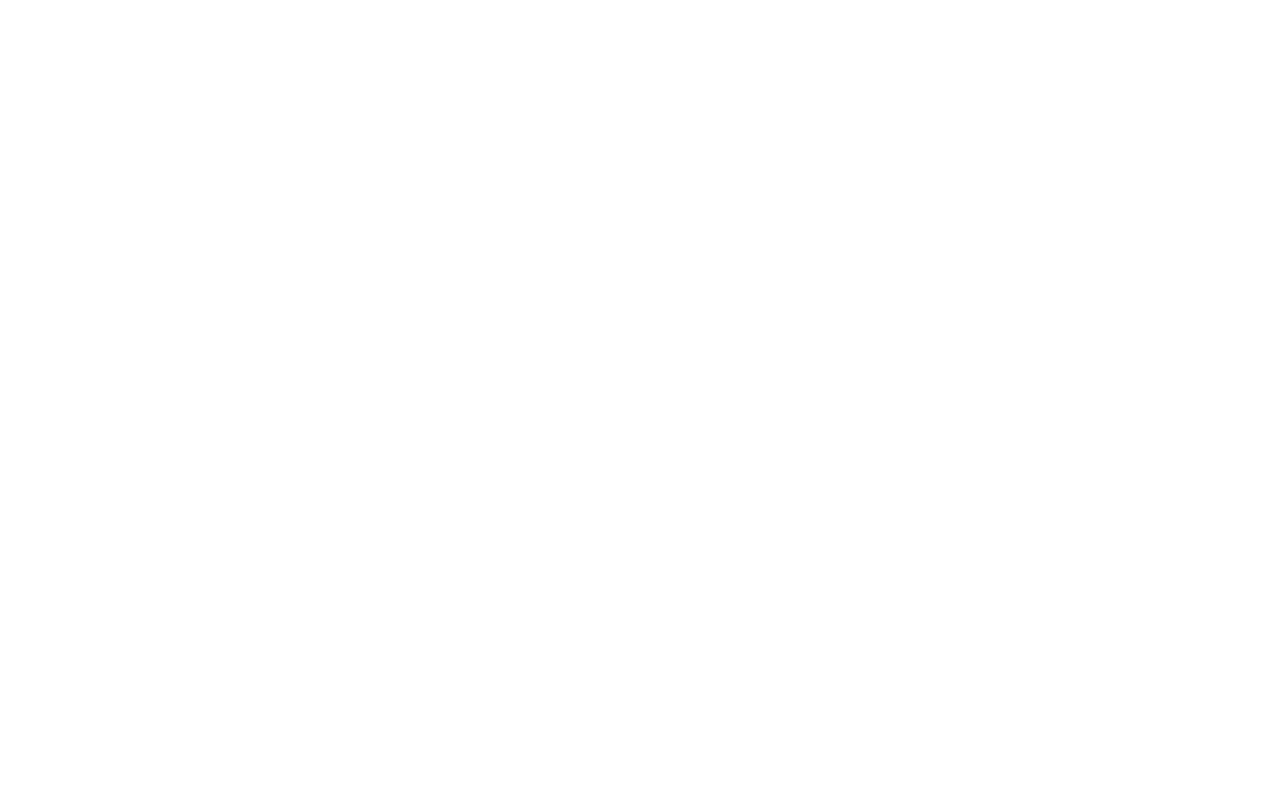
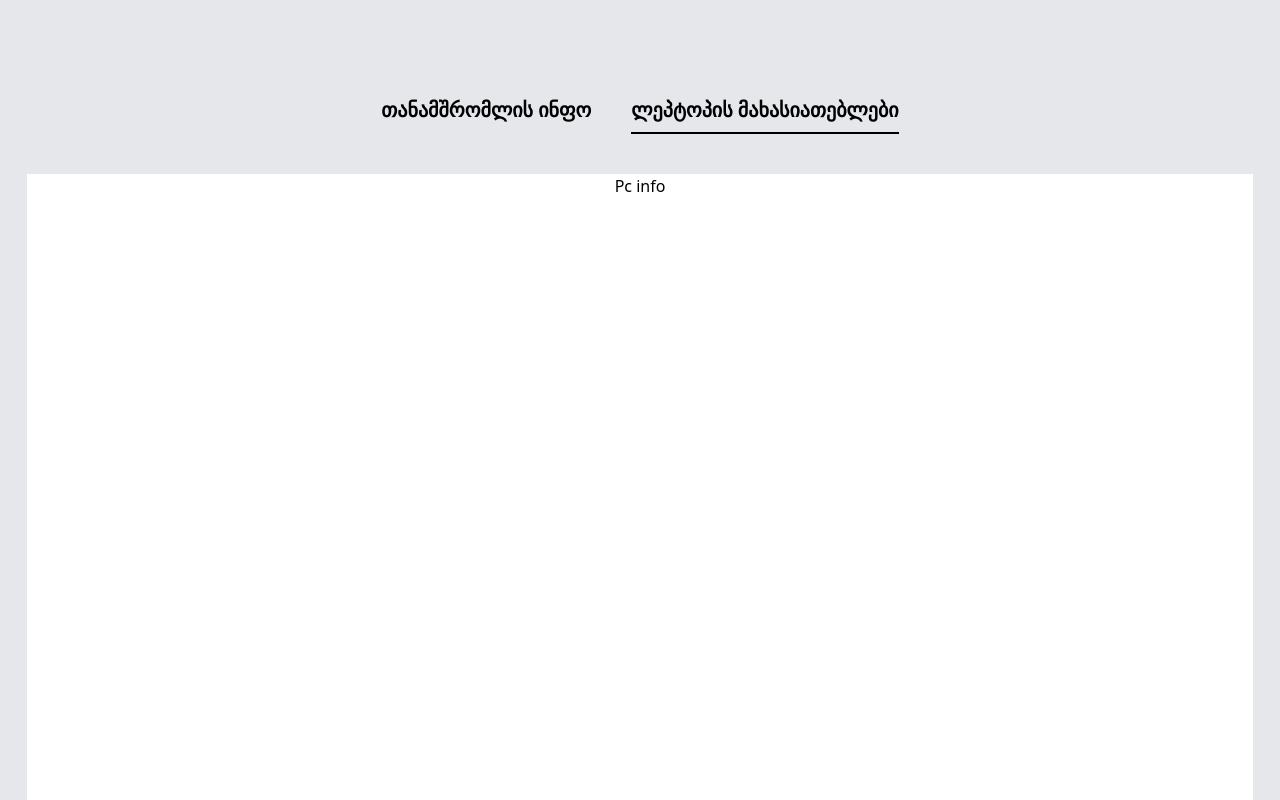
Before and after one commit to omarijalagania/pcfy, a Vue app: page /pc-info in a window 1280 px wide. Before the commit this address had no page. Shown: the top 800 px of the page. Built offline with nearby package versions, Linux system fonts and the light colour scheme.

Commit message:
feat: add nav

```diff
--- a/src/components/shared/TheLayout.vue
+++ b/src/components/shared/TheLayout.vue
@@ -1,5 +1,17 @@
+<script>
+import TheNav from "./TheNav.vue"
+export default {
+  components: {
+    TheNav,
+  },
+}
+</script>
+
 <template>
-  <div class="h-screen flex justify-center items-center bg-gray-200">
+  <div
+    class="min-h-screen flex flex-col justify-center items-center bg-gray-200"
+  >
+    <TheNav />
     <slot></slot>
   </div>
 </template>
--- /dev/null
+++ b/src/components/shared/TheNav.vue
@@ -0,0 +1,34 @@
+<script>
+export default {
+  created: function () {
+    console.log(this.$route.path)
+  },
+}
+</script>
+
+<template>
+  <nav class="mt-24 mb-10">
+    <ul class="flex space-x-10">
+      <li
+        class="pb-2"
+        :class="
+          this.$route.path === '/client-info' ? 'border-b-2 border-black' : ''
+        "
+      >
+        <router-link class="text-xl font-bold" to="/client-info"
+          >თანამშრომლის ინფო</router-link
+        >
+      </li>
+      <li
+        class="pb-2"
+        :class="
+          this.$route.path === '/pc-info' ? 'border-b-2 border-black' : ''
+        "
+      >
+        <router-link class="text-xl font-bold" to="/pc-info"
+          >ლეპტოპის მახასიათებლები</router-link
+        >
+      </li>
+    </ul>
+  </nav>
+</template>
--- a/src/routes/routes.js
+++ b/src/routes/routes.js
@@ -1,7 +1,9 @@
 import HomePage from "../views/HomePage"
 import ClientInfo from "../views/ClientInfo"
+import PcInfo from "../views/PcInfo.vue"
 
 export const routes = [
   { path: "/", component: HomePage },
   { path: "/client-info", component: ClientInfo },
+  { path: "/pc-info", component: PcInfo },
 ]
--- /dev/null
+++ b/src/views/PcInfo.vue
@@ -0,0 +1,17 @@
+<script>
+import TheLayout from "../components/shared/TheLayout.vue"
+
+export default {
+  components: {
+    TheLayout,
+  },
+}
+</script>
+
+<template>
+  <TheLayout>
+    <section class="bg-white w-[1226px] flex justify-center h-[973px]">
+      <h1>Pc info</h1>
+    </section>
+  </TheLayout>
+</template>
```
